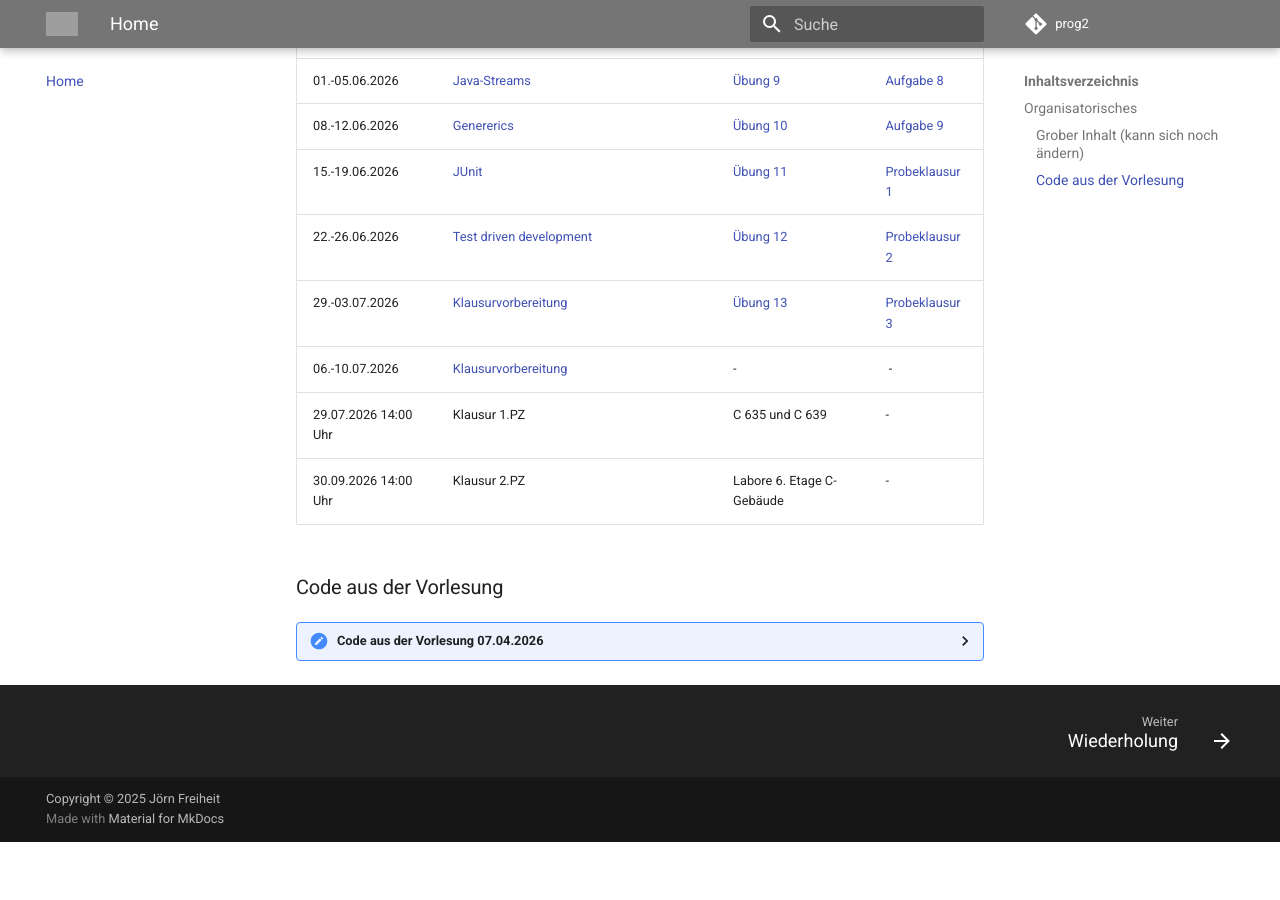
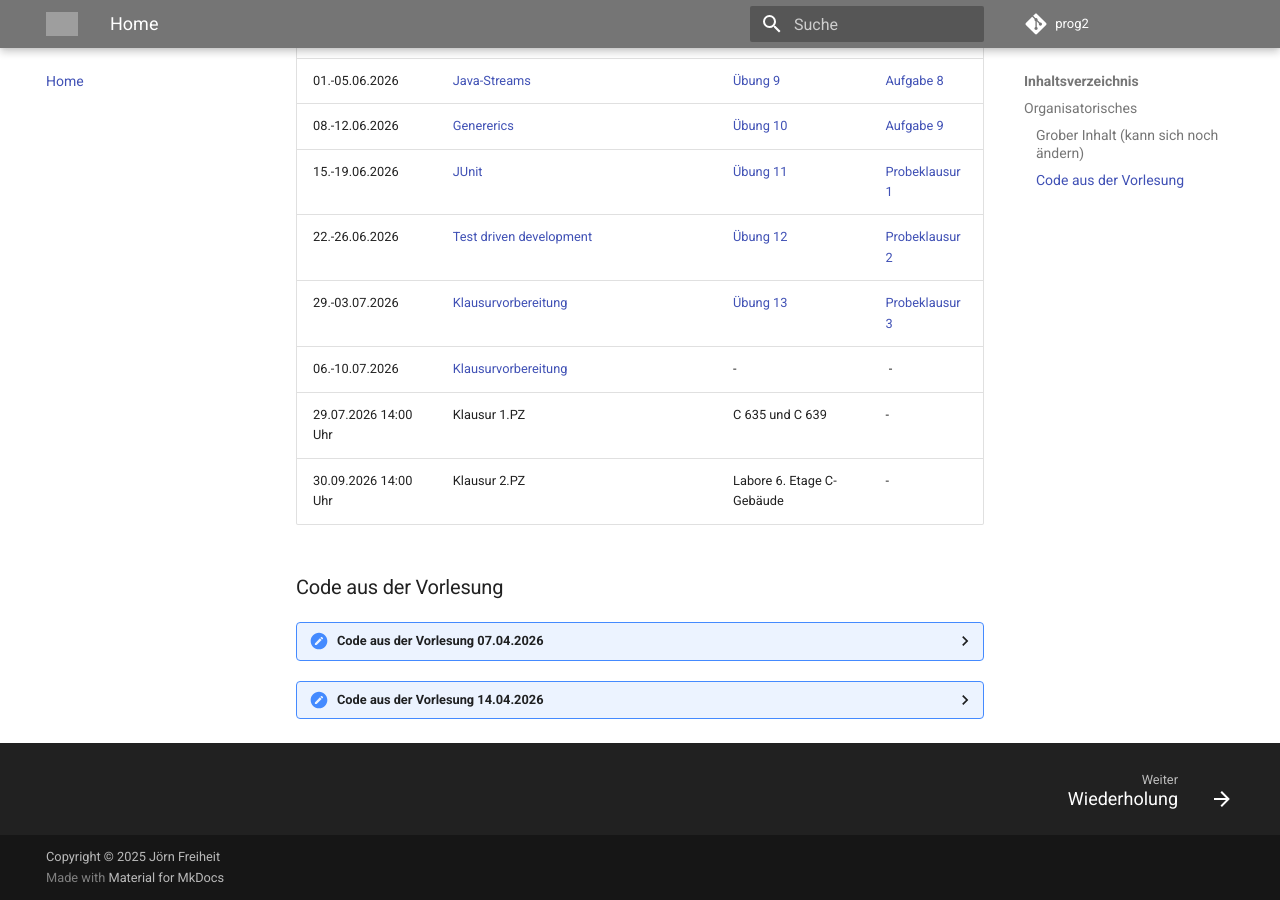
Before and after one commit to jfreiheit/prog2_2025, an MkDocs documentation site: the page built from docs/index.md, in a window 1280 px wide and 900 px high, scrolled down 2782 px. Built offline with MkDocs 1.6.1 and Material for MkDocs 9.7.7, drawn with Linux system fonts in a browser that asks for light colours; comment, search, counter and statistics services are not loaded; before the commit the page ends 3624 px from its top, so only the background shows below that; some of the changed lines change nothing that is shown; grey boxes are pictures that could not be loaded.

Commit message:
Code aus Vorlesung 14.04.

````diff
--- a/docs/index.md
+++ b/docs/index.md
@@ -181,3 +181,79 @@
 			requires java.desktop;
 		}
 		```
+
+
+??? "Code aus der Vorlesung 14.04.2026"
+
+	=== "Vorlesung0414.java"
+		```java
+		package vorlesungen.vorlesung0414;
+
+		import javax.swing.JOptionPane;
+
+		public class Vorlesung0414
+		{
+			/*
+			public static boolean isWeekend(String day)
+			{
+				return (day.equals("Samstag") || day.equals("Sonntag"));
+
+			}
+			*/
+
+			public static boolean isWeekend(Tag day)
+			{
+				return (day.equals(Tag.SAMSTAG) || day.equals(Tag.SONNTAG));
+
+			}
+
+			public static void main(String[] args)
+			{
+				Tag day = Tag.MONTAG;
+
+				System.out.println(isWeekend(day));
+
+				Integer i1 = new Integer(100);
+				Integer i2 = new Integer("100");
+
+				Integer i3 = Integer.valueOf(100);
+				Integer i4 = Integer.valueOf("100");
+
+				Integer i5 = 100;
+
+				System.out.println(i3.toString());
+				System.out.println(i4.toString());
+				System.out.println(i5.toString());
+
+				System.out.println(i3.equals(i4));
+
+				Integer i6 = 5000;
+				Integer i7 = 5000;
+				System.out.println(i6 == i7);	// false
+				System.out.println(i6.equals(i7));	// true
+				System.out.println(i3 == i4);
+
+				int iw1 = i6.intValue();
+				int iw2 = i7;
+
+				String s1 = Integer.toString(iw1);
+
+				String input = JOptionPane.showInputDialog("Geben Sie eine Zahl ein:");
+
+				int number = Integer.parseInt("1234");
+				System.out.println("Sie haben eine " + number + " eingegeben");
+
+			}
+
+		}
+		```
+
+	=== "Tag.java"
+		```java
+		package vorlesungen.vorlesung0414;
+
+		public enum Tag
+		{
+			MONTAG, DIENSTAG, MITTWOCH, DONNERSTAG, FREITAG, SAMSTAG, SONNTAG
+		}
+		```
````
Also changed, not shown: site/index.html, site/search/search_index.json.
